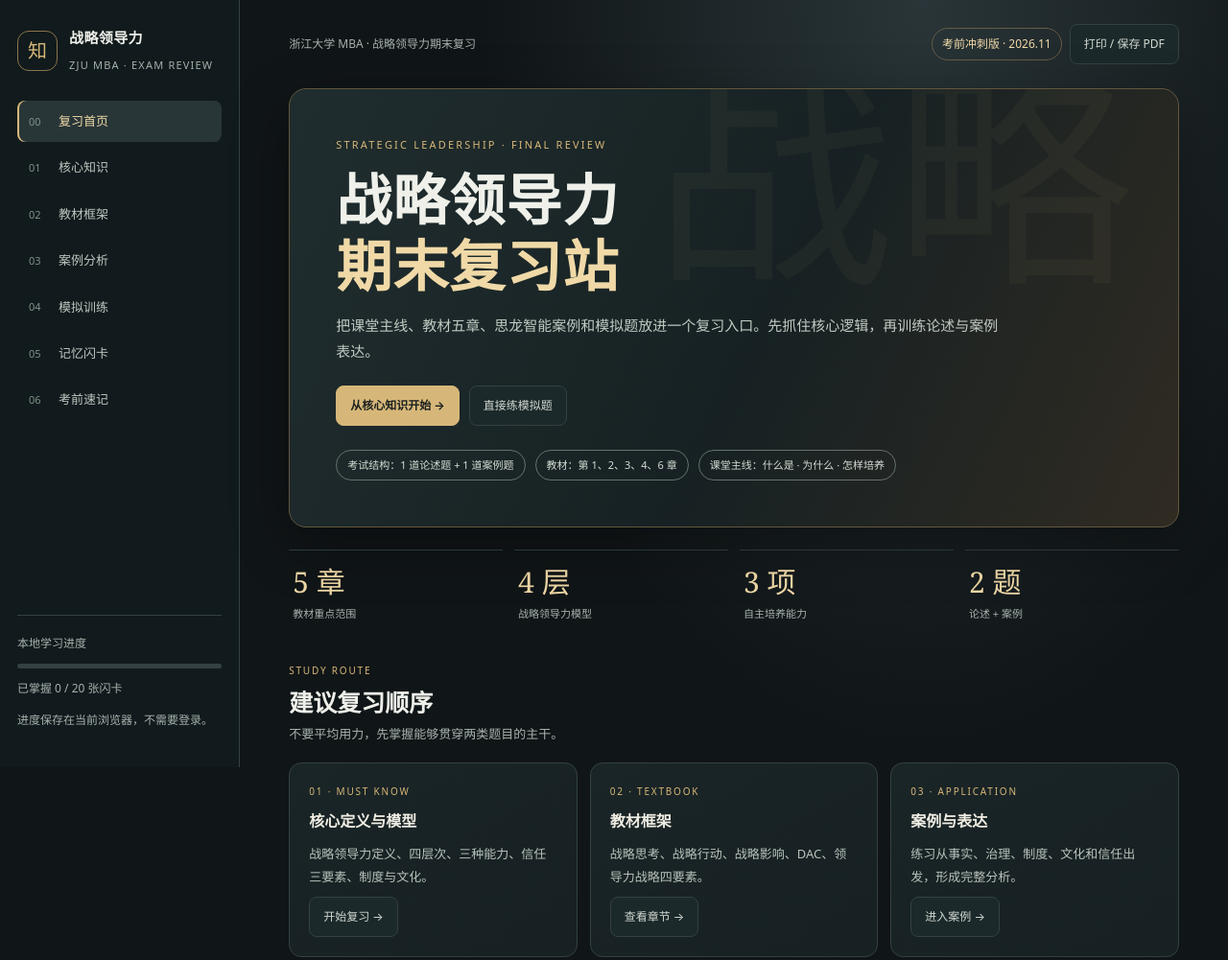
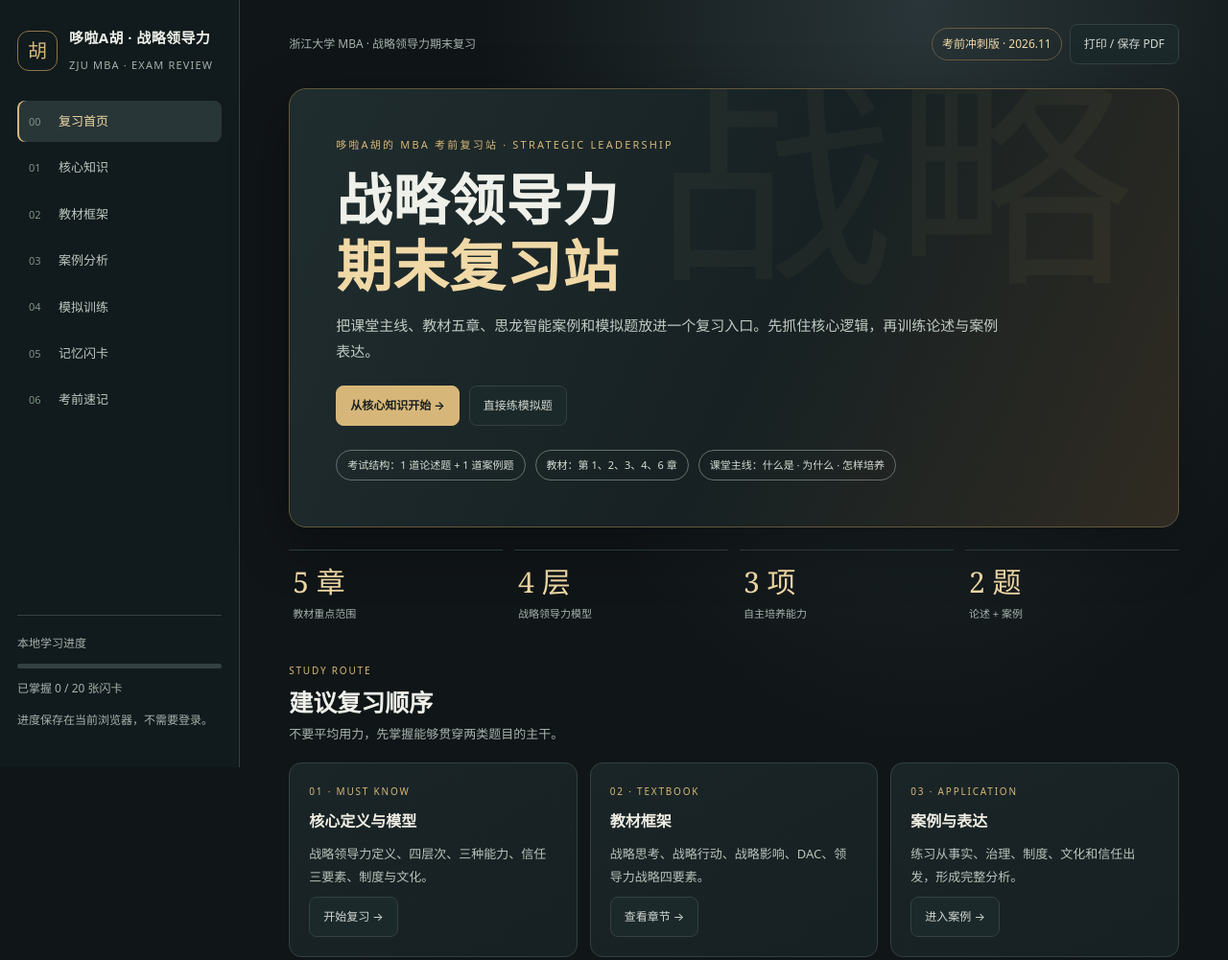
Before and after one commit to monicalee62556-dotcom/mba-strategy-leadership, a plain HTML site: page index.html in a window 1280 px wide. Shown: the top 1001 px of the page at 96% size. Drawn offline with Linux system fonts and the light colour scheme.

Commit message:
Add Dora A Hu branding to MBA review site

```diff
--- a/index.html
+++ b/index.html
@@ -18,7 +18,7 @@
 <body>
 <div class="shell">
 <aside class="side">
-  <div class="brand"><div class="brandmark">知</div><div><b>战略领导力</b><small>ZJU MBA · EXAM REVIEW</small></div></div>
+  <div class="brand"><div class="brandmark">胡</div><div><b>哆啦A胡 · 战略领导力</b><small>ZJU MBA · EXAM REVIEW</small></div></div>
   <nav class="nav" aria-label="复习导航">
     <button class="active" data-page="home"><span>00</span>复习首页</button>
     <button data-page="core"><span>01</span>核心知识</button>
@@ -39,7 +39,7 @@
 
   <section class="section active" id="page-home">
     <div class="hero">
-      <div class="eyebrow">STRATEGIC LEADERSHIP · FINAL REVIEW</div>
+      <div class="eyebrow">哆啦A胡的 MBA 考前复习站 · STRATEGIC LEADERSHIP</div>
       <h1>战略领导力<br><em>期末复习站</em></h1>
       <p>把课堂主线、教材五章、思龙智能案例和模拟题放进一个复习入口。先抓住核心逻辑，再训练论述与案例表达。</p>
       <div class="hero-buttons"><button class="primary" onclick="showPage('core')">从核心知识开始 →</button><button class="secondary" onclick="showPage('practice')">直接练模拟题</button></div>
@@ -206,7 +206,7 @@
     <div class="twocol"><div class="panel"><h3>论述题</h3><ol class="bullet"><li>界定核心概念，直接回应题目。</li><li>搭建逻辑链，明确分论点。</li><li>引入课堂模型和教材理论。</li><li>结合一个案例或管理实践。</li><li>总结并回扣题目。</li></ol></div><div class="panel"><h3>案例题</h3><ol class="bullet"><li>明确角色、目标与责任。</li><li>区分事实、判断和未知。</li><li>分析治理、流程、制度、文化、人员。</li><li>给出短期、中期、长期方案。</li><li>设置指标并持续复盘。</li></ol></div></div>
   </section>
 
-  <footer class="footer"><span>复习资料依据：网盘《战略领导力期末考试复习手册》《课程考前冲刺合集》及教材章节整理。</span><span>个人学习版 · 进度保存在本机浏览器</span></footer>
+  <footer class="footer"><span>哆啦A胡 · 复习资料依据：网盘《战略领导力期末考试复习手册》《课程考前冲刺合集》及教材章节整理。</span><span>个人学习版 · 进度保存在本机浏览器</span></footer>
 </main>
 </div>
 <div id="toast" class="toast hide" role="status"></div>
```
